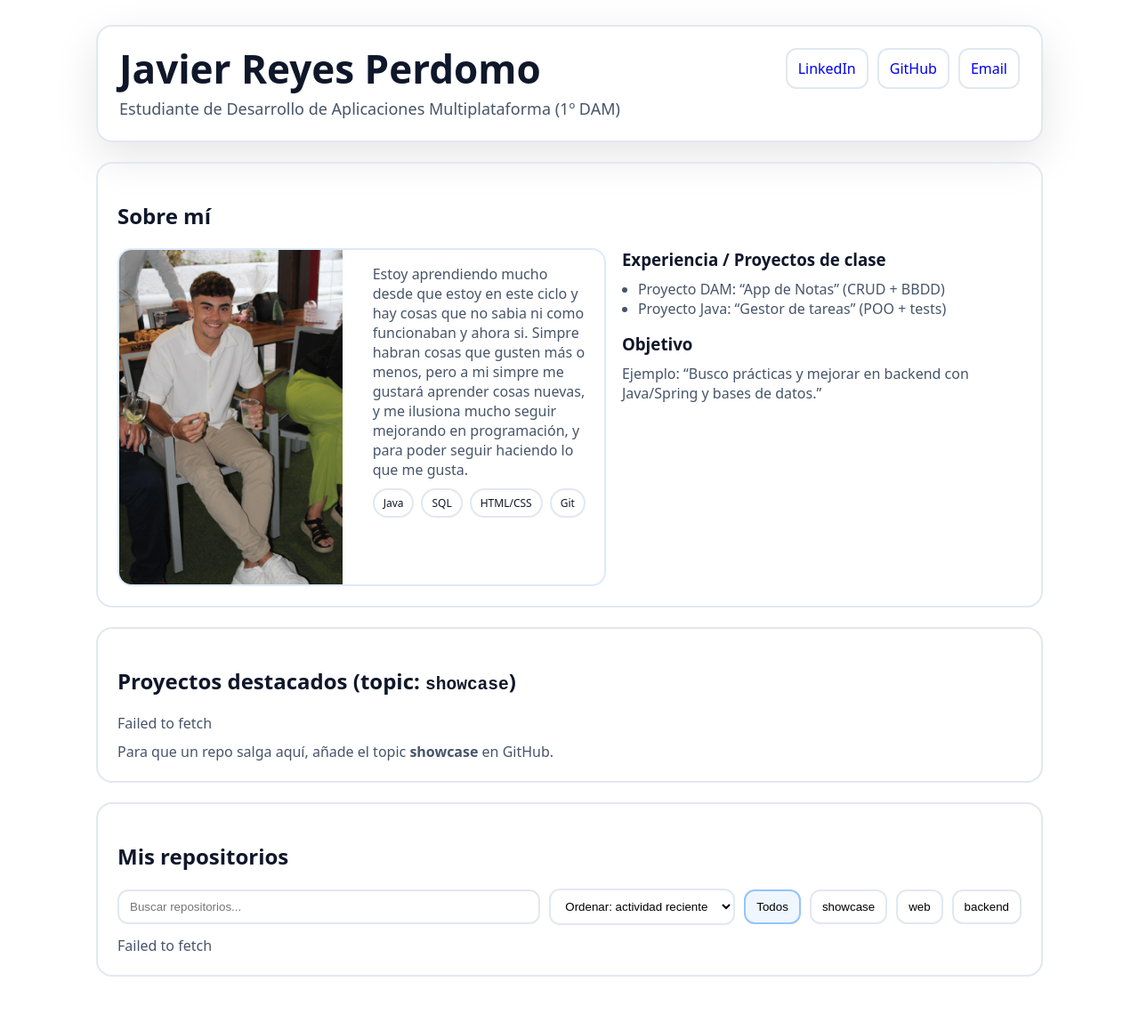
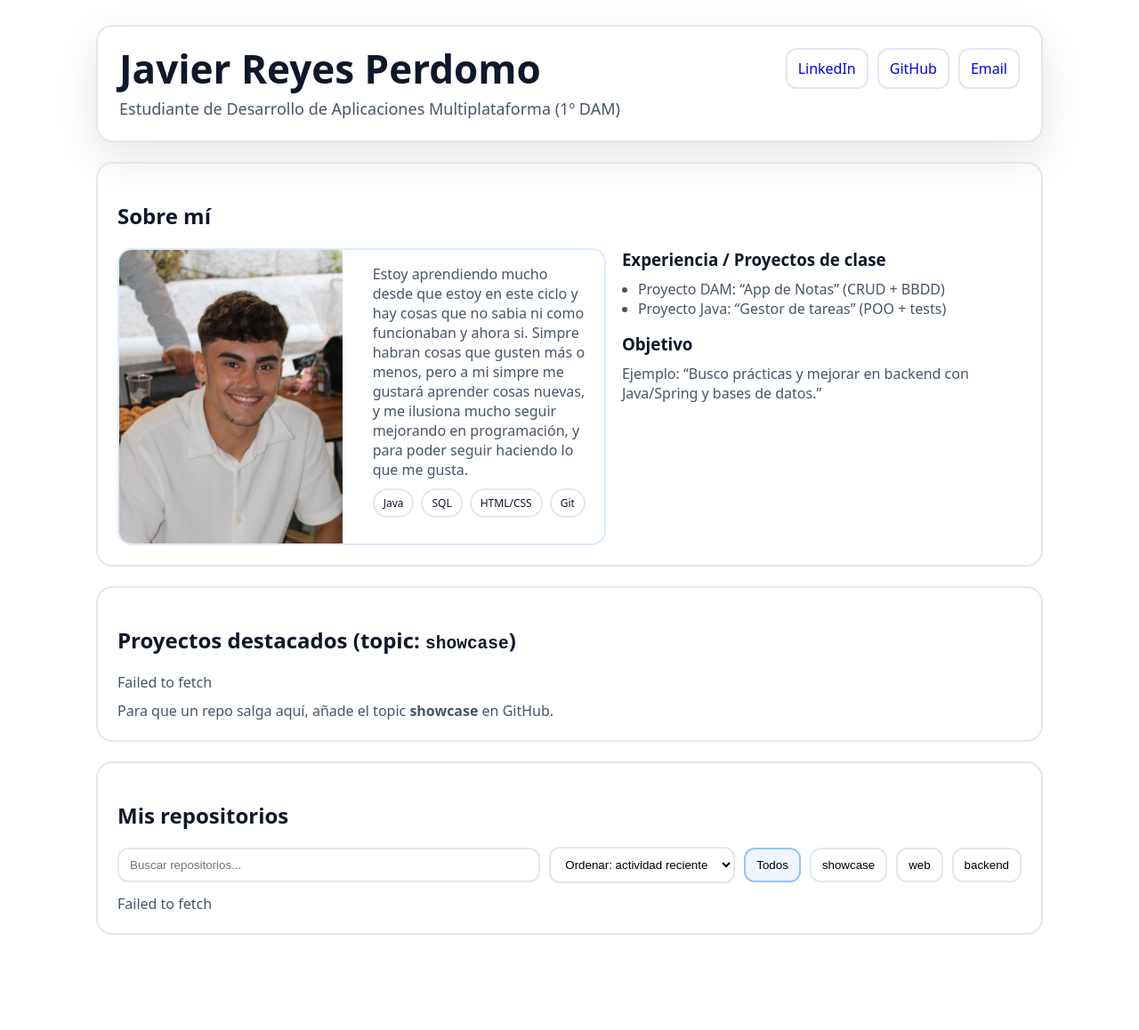
Before and after one commit to jreyper/jreyper.github.io, a Jekyll site: the page built from index.html, in a window 1280 px wide. Shown: the whole page at 89% size. Built offline with Jekyll 4.4.1, drawn with Linux system fonts in a browser that asks for light colours; after the commit the page ends 1111 px from its top, so only the background shows below that.

Commit message:
actualizacion foto

```diff
--- a/index.html
+++ b/index.html
@@ -20,7 +20,7 @@ title: "Javier Reyes Perdomo — CV & Repos"
     <h2>Sobre mí</h2>
     <div class="grid2">
       <div class="profile">
-        <img src="foto-curriculum.jpg" alt="Foto de perfil">
+        <img src="fotocurriculum2.png" alt="Foto de perfil">
         <div class="bio">
           <p class="muted" style="margin:0">
             Estoy aprendiendo mucho desde que estoy en este ciclo y hay cosas que no sabia ni como funcionaban y ahora si. Simpre habran cosas que gusten más o menos, pero a mi simpre me gustará aprender cosas nuevas, y me ilusiona mucho seguir mejorando en programación, y para poder seguir haciendo lo que me gusta.
```
Also changed, not shown: fotocurriculum2.png (added).
